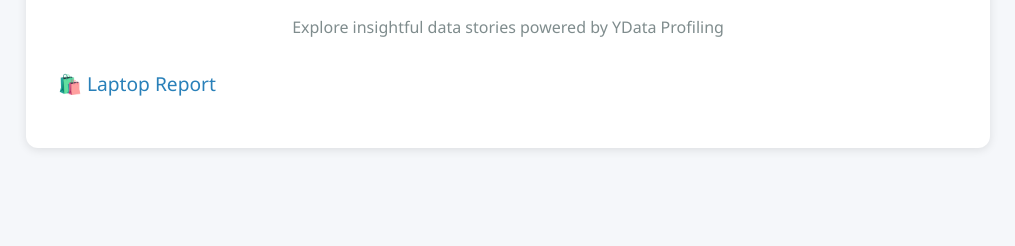
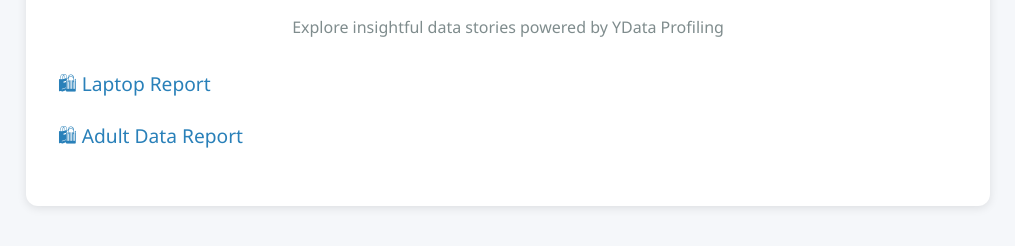
Before and after one commit to aayushsingh2708/EDA_Reports, a plain HTML site: page index.html in a window 1280 px wide. Shown: the part 134-380 px from the top of the page, without its empty margins (132-1147 px from the left). Drawn offline with Linux system fonts and the light colour scheme.

Commit message:
Update index.html

```diff
--- a/index.html
+++ b/index.html
@@ -81,7 +81,8 @@
     <h1>📊 My EDA Reports Hub</h1>
     <p class="subtitle">Explore insightful data stories powered by YData Profiling</p>
     <ul>
-      <li><a href="ydata/laptop_report.html" target = "_blank">🛍️ Laptop Report</a></li>
+      <li><a href="ydata/laptop_report.html" target = "_blank">🛍 Laptop Report</a></li>
+      <li><a href="ydata/adult.html" target = "_blank">🛍 Adult Data Report</a></li>
     </ul>
   </div>
 </body>
```
